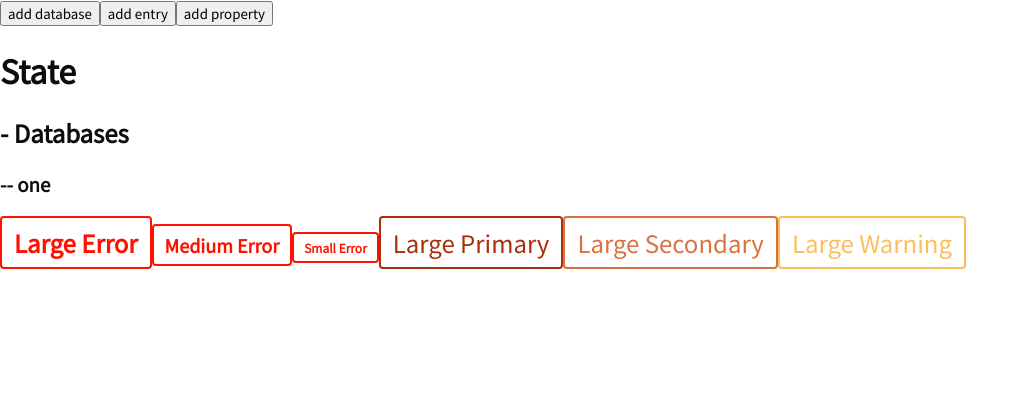
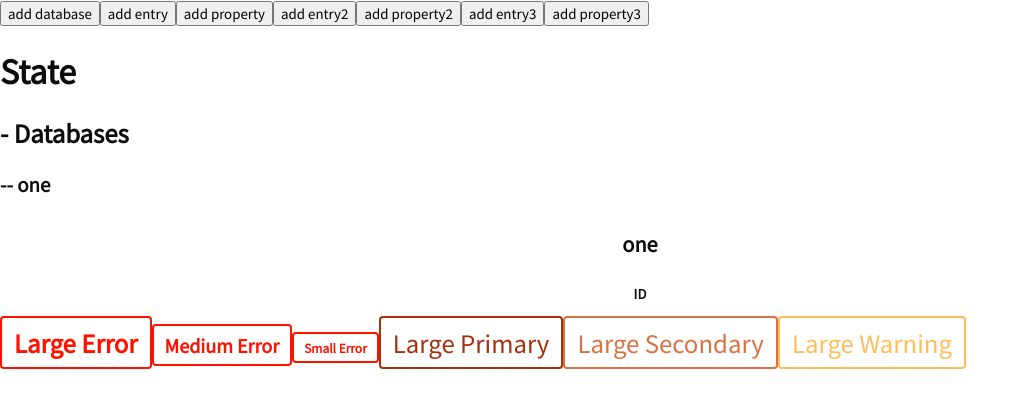
Before and after one commit to themrsung/atlas-manager, a React (Create React App) app: page / in a window 1280 px wide. Both pictures are taken after a click on the button "add database". Shown: the top 408 px of the page, without its empty margins (0-1029 px from the left). Built offline with nearby package versions, Linux system fonts and the light colour scheme.

Commit message:
fuck you

```diff
--- a/src/App.tsx
+++ b/src/App.tsx
@@ -42,6 +42,54 @@ class App extends React.Component {
                 >
                     add property
                 </button>
+                <button
+                    onClick={() => {
+                        this.state
+                            .getDatabases()[0]
+                            .addEntry(new Entry(this))
+                            .setId("three")
+                    }}
+                >
+                    add entry2
+                </button>
+                <button
+                    onClick={() => {
+                        this.state
+                            .getDatabases()[0]
+                            .getEntries()[1]
+                            .addProperty(
+                                new EntryProperty(
+                                    this,
+                                    "test2",
+                                    "vamos vamos vamos"
+                                )
+                            )
+                    }}
+                >
+                    add property2
+                </button>
+                <button
+                    onClick={() => {
+                        this.state
+                            .getDatabases()[0]
+                            .addEntry(new Entry(this))
+                            .setId("cuatro")
+                    }}
+                >
+                    add entry3
+                </button>
+                <button
+                    onClick={() => {
+                        this.state
+                            .getDatabases()[0]
+                            .getEntries()[2]
+                            .addProperty(
+                                new EntryProperty(this, "test tres", 202020200)
+                            )
+                    }}
+                >
+                    add property3
+                </button>
                 <Router state={this.state} />
             </StyleConventions.GlobalStyleWrap>
         )
--- /dev/null
+++ b/src/components/console/DatabaseManager.tsx
@@ -0,0 +1,147 @@
+import React, { useEffect, useState } from "react"
+import AtlasClientState from "../../classes/AtlasClientState"
+import Database from "../../classes/Database"
+import EntryProperty from "../../classes/EntryProperty"
+import S from "../../style/components/console/DatabaseManagerStyles"
+import { StyleConventions } from "../../style/StyleConventions"
+
+export default function DatabaseManager(props: { database: Database }) {
+    const database: Database = props.database
+
+    const keys: string[] = []
+
+    // Loop through all entries
+    for (let i = 0; i < database.getEntries().length; i++) {
+        const entry = database.getEntries()[i]
+
+        // Loop through all properties
+        for (let j = 0; j < entry.getProperties().length; j++) {
+            const property = entry.getProperties()[j]
+
+            // Add key to list if not already found
+            if (!keys.includes(property.getKey())) {
+                keys.push(property.getKey())
+            }
+        }
+    }
+
+    // Add properties with blank values for missing keys
+    // Loop through all entries
+    for (let i = 0; i < database.getEntries().length; i++) {
+        const entry = database.getEntries()[i]
+
+        // Find missing properties
+        let missingProperties: string[] = keys
+        // Loop through existing properties
+        for (let j = 0; j < entry.getProperties().length; j++) {
+            const property = entry.getProperties()[j]
+            // Remove key from missingProperties if property exists
+            missingProperties = missingProperties.filter(
+                mp => mp !== property.getKey()
+            )
+        }
+
+        // Loop through missing properties
+        for (let j = 0; j < missingProperties.length; j++) {
+            // Create property with blank value
+            const property = new EntryProperty(
+                database.getReactComponent(),
+                missingProperties[j],
+                ""
+            )
+
+            // Add property to entry
+            entry.addProperty(property)
+        }
+    }
+
+    return (
+        <S.Wrap>
+            <S.Header>
+                <S.HeaderTitle>{database.getId()}</S.HeaderTitle>
+            </S.Header>
+            <S.Body>
+                <S.Column>
+                    <S.ColumnTitle>ID</S.ColumnTitle>
+                    {database.getEntries().map(entry => {
+                        return <p key={entry.getId()}>{entry.getId()}</p>
+                    })}
+                </S.Column>
+                {keys.map(key => {
+                    return (
+                        <S.Column>
+                            <S.ColumnTitle>{key}</S.ColumnTitle>
+                            {database.getEntries().map(entry => {
+                                return (
+                                    <DatabaseManagerProperty
+                                        property={entry.getPropertyByKey(key)}
+                                    />
+                                )
+                            })}
+                        </S.Column>
+                    )
+                })}
+            </S.Body>
+        </S.Wrap>
+    )
+}
+
+function DatabaseManagerProperty(props: { property: EntryProperty }) {
+    const property = props.property
+
+    const [isEditing, setIsEditing] = useState<boolean>(false)
+    const [newInput, setNewInput] = useState<string>(
+        String(property.getValue())
+    )
+
+    return (
+        <div
+            onClick={() => {
+                setIsEditing(true)
+            }}
+            style={{ cursor: "pointer" }}
+        >
+            {!isEditing ? (
+                <p>
+                    {property.getValue() !== "" ? (
+                        property.getValue()
+                    ) : (
+                        <span style={{ color: StyleConventions.errorColor }}>
+                            no value
+                        </span>
+                    )}{" "}
+                    <span
+                        style={{
+                            fontSize: "8px",
+                            color: StyleConventions.secondaryColor
+                        }}
+                    >
+                        {typeof property.getValue()}
+                    </span>
+                </p>
+            ) : (
+                <form
+                    onSubmit={(e: React.FormEvent<HTMLFormElement>) => {
+                        e.preventDefault()
+
+                        if (Number(newInput)) {
+                            property.setValue(Number(newInput))
+                        } else {
+                            property.setValue(newInput)
+                        }
+
+                        setIsEditing(false)
+                    }}
+                >
+                    <input
+                        value={newInput}
+                        onChange={(e: React.ChangeEvent<HTMLInputElement>) => {
+                            e.preventDefault()
+                            setNewInput(e.currentTarget.value)
+                        }}
+                    />
+                </form>
+            )}
+        </div>
+    )
+}
--- a/src/pages/Console.tsx
+++ b/src/pages/Console.tsx
@@ -1,5 +1,6 @@
 import AtlasClientState from "../classes/AtlasClientState"
 import ClientStateTree from "../components/console/ClientStateTree"
+import DatabaseManager from "../components/console/DatabaseManager"
 import { StyleConventions } from "../style/StyleConventions"
 
 export default function Console(props: { state: AtlasClientState }) {
@@ -8,6 +9,9 @@ export default function Console(props: { state: AtlasClientState }) {
     return (
         <>
             <ClientStateTree state={state} />
+            {state.getDatabases().map(db => {
+                return <DatabaseManager database={db} />
+            })}
             <StyleConventions.LargeErrorButton>
                 Large Error
             </StyleConventions.LargeErrorButton>
--- /dev/null
+++ b/src/style/components/console/DatabaseManagerStyles.tsx
@@ -0,0 +1,39 @@
+import styled from "styled-components"
+
+export default class DatabaseManagerStyles {
+    static Wrap = styled.div`
+        display: flex;
+        flex-direction: column;
+        align-items: center;
+        justify-content: center;
+    `
+
+    static Header = styled.div`
+        display: flex;
+        flex-direction: row;
+        align-items: center;
+        justify-content: stretch;
+    `
+
+    static HeaderTitle = styled.h1`
+        font-size: 20px;
+    `
+
+    static Body = styled.div`
+        display: flex;
+        flex-direction: row;
+        align-items: center;
+        justify-content: stretch;
+    `
+
+    static Column = styled.div`
+        display: flex;
+        flex-direction: column;
+        align-items: center;
+        justify-content: center;
+    `
+
+    static ColumnTitle = styled.h3`
+        font-size: 13px;
+    `
+}
```
